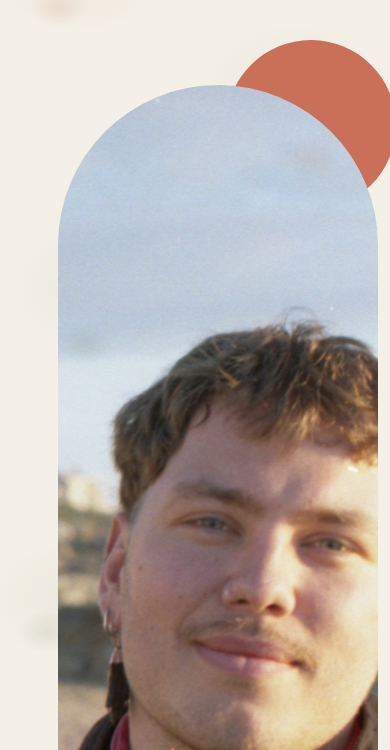
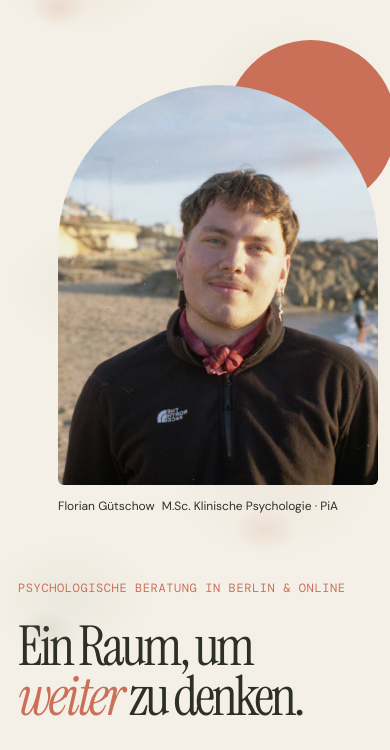
Before and after one commit to FloGuet98/wideminds, a plain HTML site: page index.html in a window 390 px wide. Shown: the part 94-844 px from the top of the page. Drawn offline with nearby package versions, Linux system fonts and the light colour scheme; files whose address does not match are found by name.

Commit message:
Refactor hero-portrait styles for responsiveness
Updated hero-portrait styles for better responsiveness and adjusted aspect ratio for images.

```diff
--- a/styles.css
+++ b/styles.css
@@ -147,15 +147,17 @@ h1 em, h2 em {
 
 .hero-portrait {
   position: relative;
-  max-width: 430px;
+  width: min(100%, 360px);
+  max-width: 360px;
   justify-self: end;
 }
 
 .hero-portrait img {
   display: block;
   width: 100%;
-  aspect-ratio: 0.88;
-  object-fit: cover;
+  height: auto;
+  aspect-ratio: 900 / 1125;
+  object-fit: contain;
   object-position: center;
   border-radius: 220px 220px 8px 8px;
   filter: saturate(0.82) contrast(0.95);
@@ -516,9 +518,10 @@ body::after {
     padding: 55px 0 70px;
   }
 
-  .hero-portrait {
+ .hero-portrait {
     justify-self: start;
-    width: min(100%, 400px);
+    width: min(100%, 300px);
+    max-width: 300px;
   }
 
   .hero-copy {
```
